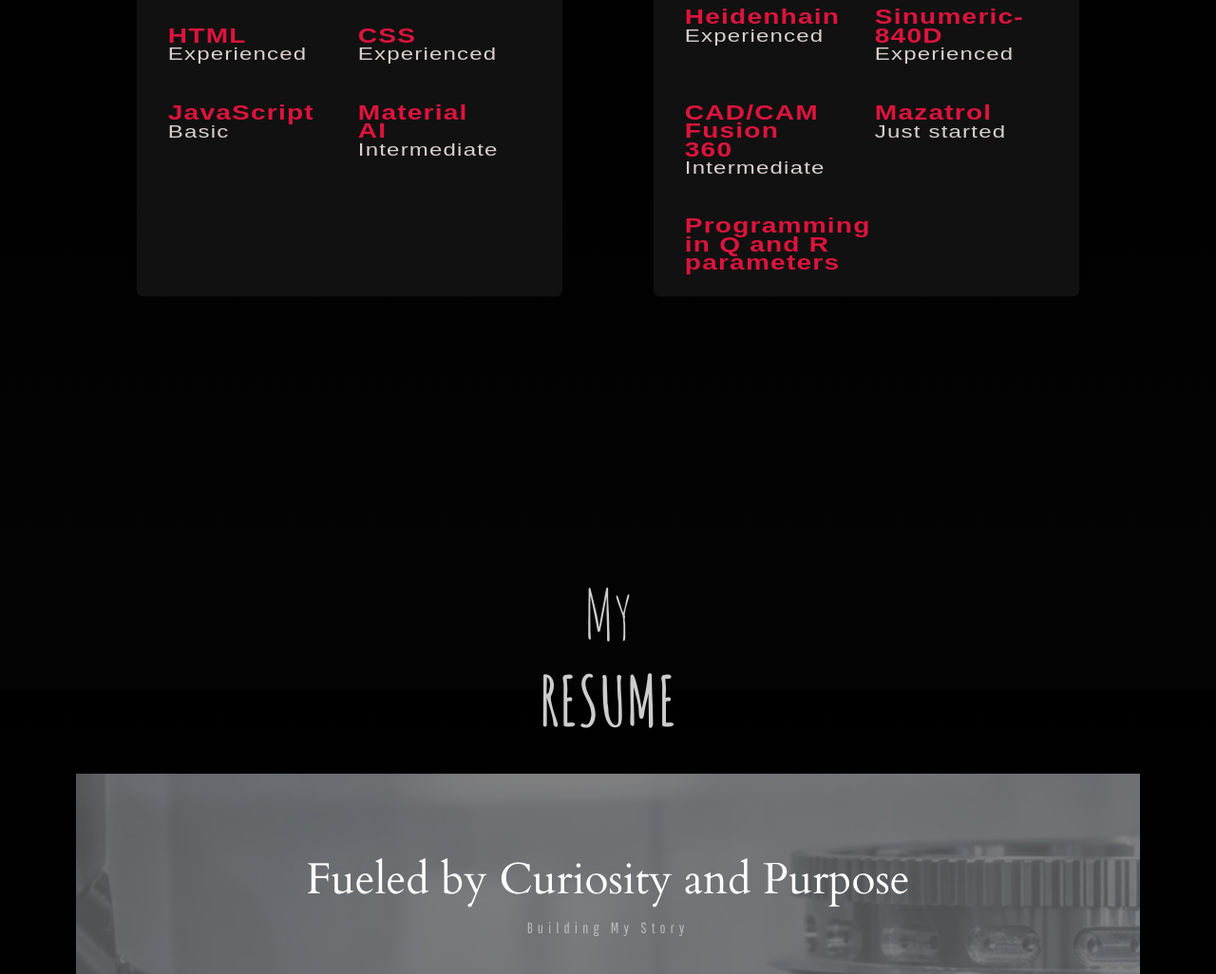
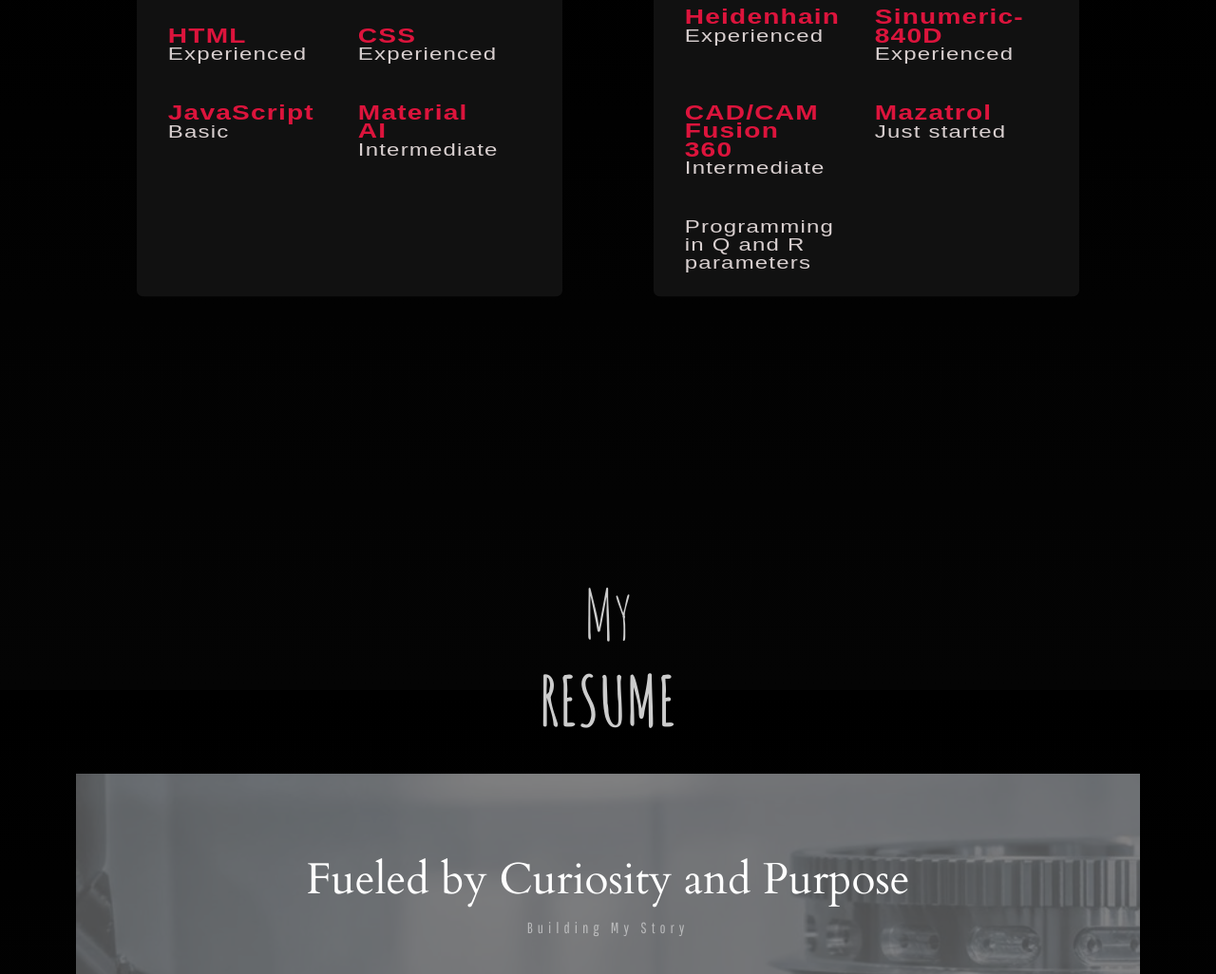
Before and after one commit to XCodeCrafter/Portfolio.github.io, a plain HTML site: page index.html in a window 1280 px wide. Shown: the part 2473-3499 px from the top of the page at 95% size. Drawn offline with nearby package versions, Linux system fonts and the light colour scheme.

Commit message:
Update index.html

```diff
--- a/index.html
+++ b/index.html
@@ -256,7 +256,7 @@
               </article>
                <article>
                 <div class= "border-animation__inner">
-                  <h3>Programming in Q and R parameters</h3>
+                  <p>Programming in Q and R parameters</p>
 
                 </div>
               </article>
```
